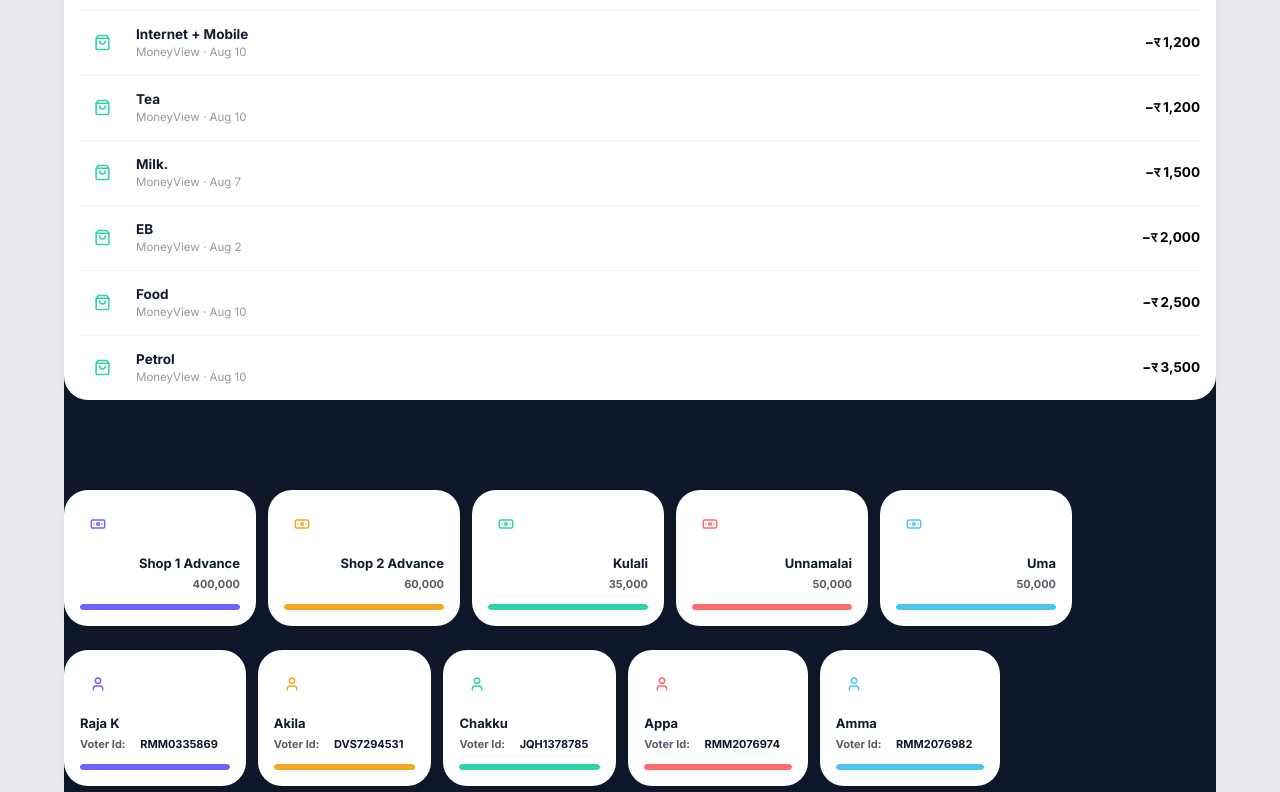
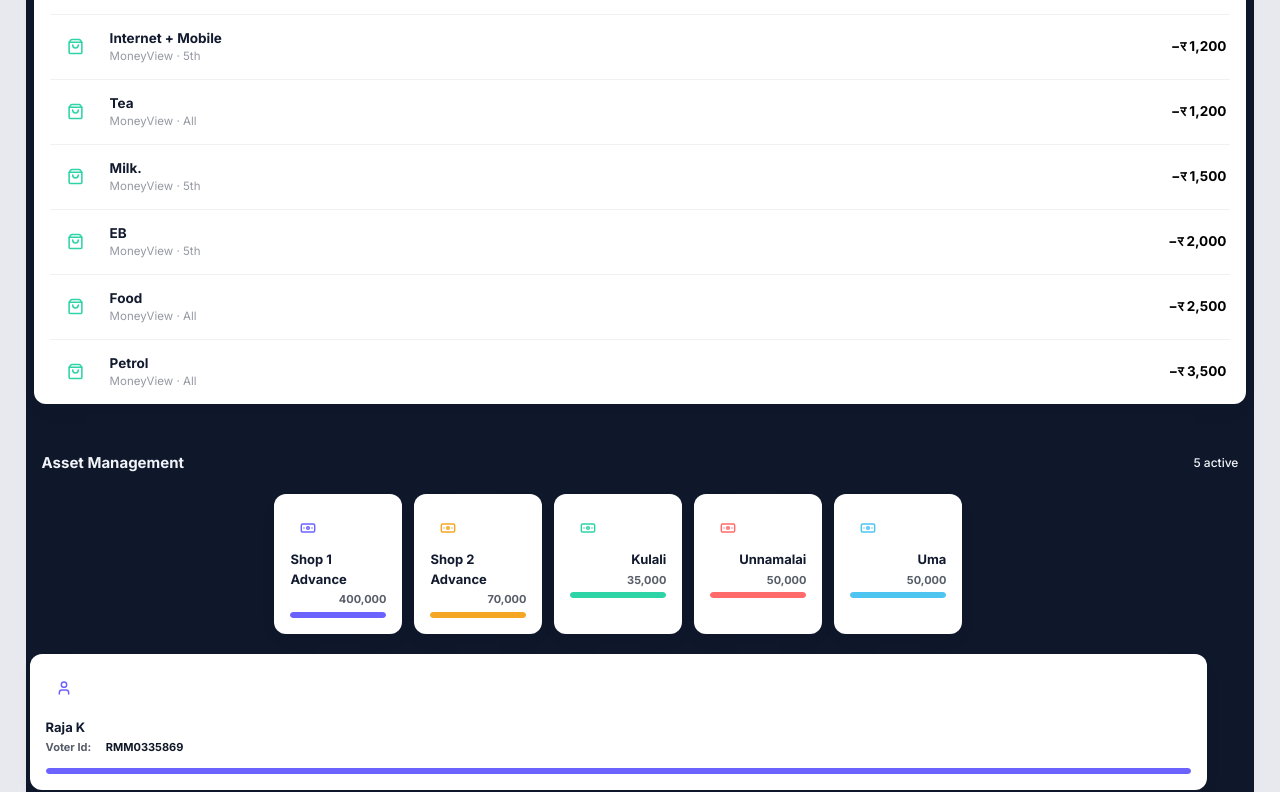
Before and after one commit to rajakuttralam/edge-on-life, a React (Vite) app: page /#/budget in a window 1280 px wide. Shown: the part 1572-2364 px from the top of the page. Built offline with nearby package versions, Linux system fonts and the light colour scheme.

Commit message:
Deploy latest changes

```diff
--- a/src/budgetData.ts
+++ b/src/budgetData.ts
@@ -5,7 +5,7 @@ export const HU: any[] = [
 	{ id: "shopping", name: "Randy", icon: "bag", color: "#a0a4ab", budget: 10000, spent: 0 },
 	{ id: "shopping", name: "Shanmugam", icon: "bag", color: "#4ec5f1", budget: 90000, spent: 0 },
 	{ id: "shopping", name: "Lakshmi", icon: "bag", color: "#a0a4ab", budget: 30000, spent: 900 },
-	{ id: "shopping", name: "Name Transfer", icon: "bag", color: "#a0a4ab", budget: 30000, spent: 0 },
+	{ id: "shopping", name: "Maintanence", icon: "bag", color: "#a0a4ab", budget: 100000, spent: 0 },
 ];
 
 export const HU1: any[] = [
@@ -28,23 +28,23 @@ export const HU3: any[] = [
 ];
 
 export const HU4: any[] = [
-	{ id: "t10", merchant: "Sastha Koil", categoryId: "shopping", date: "Aug 5", amount: 200, type: "expense" },
-	{ id: "t13", merchant: "Ration", categoryId: "shopping", date: "Aug 10", amount: 300, type: "expense" },
-	{ id: "t1", merchant: "Snacks", categoryId: "shopping", date: "Aug 10", amount: 500, type: "expense" },
-	{ id: "t2", merchant: "Medicine", categoryId: "shopping", date: "Aug 2", amount: 500, type: "expense" },
-	{ id: "t3", merchant: "Flour", categoryId: "shopping", date: "Aug 10", amount: 800, type: "expense" },
-	{ id: "t4", merchant: "Hair Cut & Coloring", categoryId: "shopping", date: "Aug 5", amount: 800, type: "expense" },
-	{ id: "t5", merchant: "Internet + Mobile", categoryId: "shopping", date: "Aug 10", amount: 1200, type: "expense" },
-	{ id: "t6", merchant: "Tea", categoryId: "shopping", date: "Aug 10", amount: 1200, type: "expense" },
-	{ id: "t7", merchant: "Milk.", categoryId: "shopping", date: "Aug 7", amount: 1500, type: "expense" },
-	{ id: "t8", merchant: "EB", categoryId: "shopping", date: "Aug 2", amount: 2000, type: "expense" },
-	{ id: "t9", merchant: "Food", categoryId: "shopping", date: "Aug 10", amount: 2500, type: "expense" },
-	{ id: "t10", merchant: "Petrol", categoryId: "shopping", date: "Aug 10", amount: 3500, type: "expense" }
+	{ id: "t10", merchant: "Sastha Koil", categoryId: "shopping", date: "5th", amount: 200, type: "expense" },
+	{ id: "t13", merchant: "Ration", categoryId: "shopping", date: "5th", amount: 300, type: "expense" },
+	{ id: "t1", merchant: "Snacks", categoryId: "shopping", date: "All", amount: 500, type: "expense" },
+	{ id: "t2", merchant: "Medicine", categoryId: "shopping", date: "5th", amount: 500, type: "expense" },
+	{ id: "t3", merchant: "Flour", categoryId: "shopping", date: "All", amount: 800, type: "expense" },
+	{ id: "t4", merchant: "Hair Cut & Coloring", categoryId: "shopping", date: "2nd", amount: 800, type: "expense" },
+	{ id: "t5", merchant: "Internet + Mobile", categoryId: "shopping", date: "5th", amount: 1200, type: "expense" },
+	{ id: "t6", merchant: "Tea", categoryId: "shopping", date: "All", amount: 1200, type: "expense" },
+	{ id: "t7", merchant: "Milk.", categoryId: "shopping", date: "5th", amount: 1500, type: "expense" },
+	{ id: "t8", merchant: "EB", categoryId: "shopping", date: "5th", amount: 2000, type: "expense" },
+	{ id: "t9", merchant: "Food", categoryId: "shopping", date: "All", amount: 2500, type: "expense" },
+	{ id: "t10", merchant: "Petrol", categoryId: "shopping", date: "All", amount: 3500, type: "expense" }
 ];
 
 export const HU5: any[] = [
 	{ id: "housing", name: "Shop 1 Advance", icon: "home", color: "#6c63ff", budget: 400000, spent: 10322 },
-	{ id: "food", name: "Shop 2 Advance", icon: "utensils", color: "#f5a623", budget: 60000, spent: 3350 },
+	{ id: "food", name: "Shop 2 Advance", icon: "utensils", color: "#f5a623", budget: 70000, spent: 3350 },
 	{ id: "transport", name: "Kulali", icon: "car", color: "#2fd4a6", budget: 35000, spent: 7100 },
 	{ id: "shopping", name: "Unnamalai", icon: "bag", color: "#ff6b6b", budget: 50000, spent: 9050 },
 	{ id: "entertainment", name: "Uma", icon: "film", color: "#4ec5f1", budget: 50000, spent: 7400 },
--- a/src/components/IFL.tsx
+++ b/src/components/IFL.tsx
@@ -7,7 +7,7 @@ export default function IFL({ category }: { category: BudgetCategory }) {
 	const over = category.spent > category.budget;
 
 	return (
-		<div className="flex w-48 shrink-0 flex-col gap-3 rounded-3xl bg-white p-4 shadow-[0_8px_20px_-12px_rgba(15,23,41,0.25)]">
+		<div className="flex w-32 flex-col gap-1 rounded-xl bg-white p-4 shadow-[0_8px_20px_-12px_rgba(15,23,41,0.25)]">
 			<div className="flex items-center justify-between">
 				<span
 					className="flex h-9 w-9 items-center justify-center rounded-full"
--- a/src/components/IdentityCard.tsx
+++ b/src/components/IdentityCard.tsx
@@ -7,12 +7,11 @@ export default function IdentityCard({ category }: { category: BudgetCategory })
 	const over = category.spent > category.budget;
 
 	return (
-		<div className="flex w-auto shrink-0 flex-col gap-3 rounded-3xl bg-white p-4 shadow-[0_8px_20px_-12px_rgba(15,23,41,0.25)]">
+		<div className="flex w-[92vw] justify-between items-between flex-col gap-3 rounded-xl bg-white p-4 shadow-[0_8px_20px_-12px_rgba(15,23,41,0.25)]">
 			<div className="flex items-center justify-between">
 				<span
 					className="flex h-9 w-9 items-center justify-center rounded-full"
-					style={{ backgroundColor: `र {category.color}1a` }}
-				>
+					style={{ backgroundColor: `र {category.color}1a` }} >
 					<User size={16} style={{ color: category.color }} strokeWidth={2.2} />
 				</span>
 				{over && (<span className="rounded-full bg-[#ff6b6b]/10 px-2 py-0.5 text-[10px] font-bold text-[#ff6b6b]">
--- a/src/components/TransactionRow.tsx
+++ b/src/components/TransactionRow.tsx
@@ -23,7 +23,7 @@ export default function TransactionRow({
 	const isIncome = transaction.type === "income";
 
 	return (
-		<div className="flex items-center gap-3 py-2.5">
+		<div className="flex items-center gap-3 py-2.5 p-1">
 			<span className="flex h-11 w-11 shrink-0 items-center justify-center rounded-2xl"
 				style={{ backgroundColor: `र {category.color}1a` }} >
 				<Icon size={17} style={{ color: category.color }} strokeWidth={2.2} />
--- a/src/screens/Budget.tsx
+++ b/src/screens/Budget.tsx
@@ -7,7 +7,7 @@ import IFL from "../components/IFL";
 export default function Budget() {
 
 	return (
-		<div className="mt-3 grid grid-cols-1 gap-3 bg-slate-900 w-[90%]">
+		<div className="mt-3 grid grid-cols-1 gap-3 bg-slate-900 w-[96%] p-1">
 			<div className="mt-8 flex flex-wrap items-center justify-between">
 				<h2 className="text-[15px] font-bold text-slate-100 px-3">Critical Pending</h2>
 				<p className="text-xs font-medium text-[#111a2e]/40">
@@ -58,30 +58,28 @@ export default function Budget() {
 				<h2 className="text-[15px] font-bold text-slate-100 px-3">Monthly Expense - 15k</h2>
 				<p className="text-xs font-medium text-slate-100 px-3 ">See all</p>
 			</div>
-			<div className="mt-1 divide-y divide-[#111a2e]/[0.06] rounded-3xl bg-white px-4 shadow-[0_10px_24px_-14px_rgba(15,23,41,0.2)]">
+			<div className="m-1 divide-y divide-[#111a2e]/[0.06] rounded-xl bg-white px-4 shadow-[0_10px_24px_-14px_rgba(15,23,41,0.2)]">
 				{HU4.map((t, idx) => {
 					const category = HU1.find((c) => c.id === t.categoryId)!;
 					return <TransactionRow key={idx} transaction={t} category={category} />;
 				})}
 			</div>
 			<div className="mt-8 flex items-center justify-between">
-				<h2 className="text-[15px] font-bold text-[#111a2e]">Asset Management</h2>
-				<p className="text-xs font-medium text-[#111a2e]/40">
+				<h2 className="text-[15px] font-bold text-slate-100 px-3">Asset Management</h2>
+				<p className="text-xs font-medium text-slate-100 px-3">
 					{HU5.length} active
 				</p>
 			</div>
-			<div className="mt-3 -mx-6 flex gap-3 overflow-x-auto px-6">
+			<div className="flex flex-wrap gap-3 justify-center w-[92vw] py-2 ">
 				{HU5.map((c, idx) => (
 					<IFL key={idx} category={c} />
 				))}
 			</div>
-
-			<div className="mt-3 -mx-6 flex gap-3 overflow-x-auto px-6 pb-1 mb-24">
+			<div className="flex flex-wrap gap-3 mb-24">
 				{idCard.map((c, idx) => (
 					<IdentityCard key={idx} category={c} />
 				))}
 			</div>
-
 		</div>
 	);
 }
```
